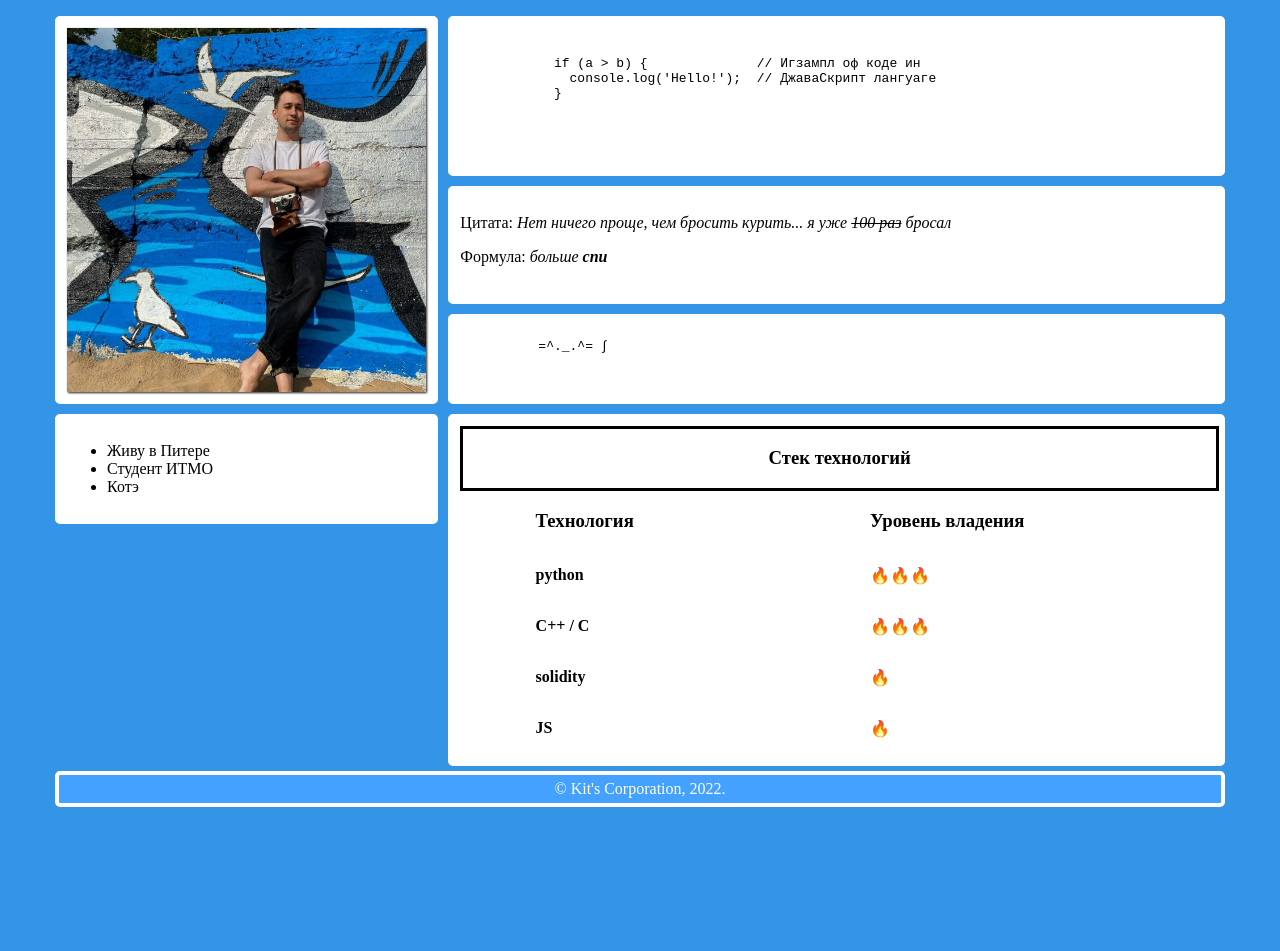
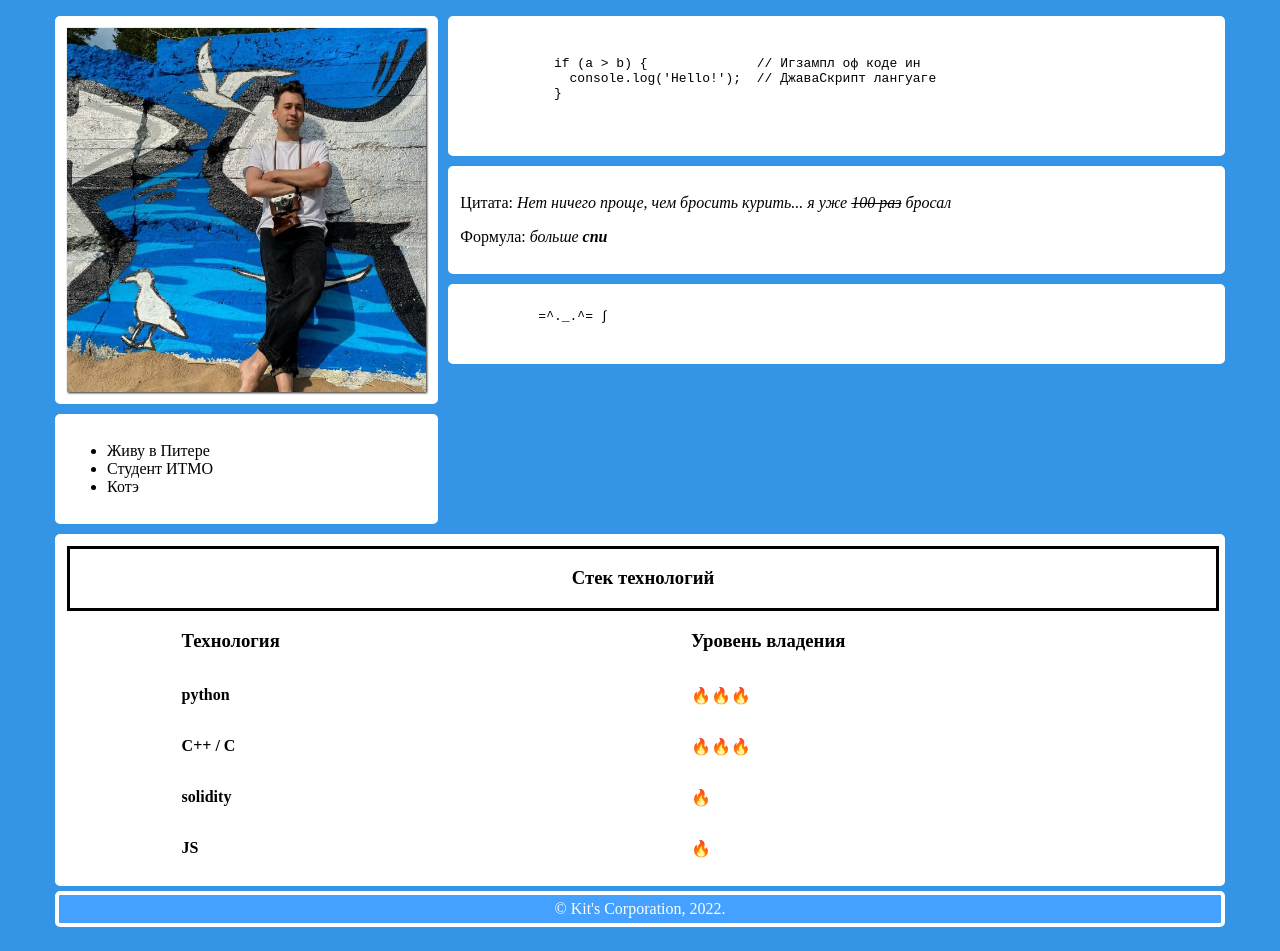
Before and after one commit to kitromanov/web_sem5, a plain HTML site: page index.html in a window 1280 px wide. Shown: the part 95-1046 px from the top of the page. Before the commit the page ends 926 px from the top, so only its background shows below. Drawn offline with Linux system fonts and the light colour scheme.

Commit message:
fix: table

```diff
--- a/styles/index.css
+++ b/styles/index.css
@@ -60,24 +60,24 @@ img {
 }
 
 .table_of_stack_technology {
-  grid-column: 2/4;
-  grid-row: 5;
-  align-self: start;
+  grid-column: 1/4;
+  grid-row: 6;
+  align-items: start;
 }
 
 .code_examples {
   grid-column: 2/4;
-  grid-row: 1/3;
+  grid-row: 1;
 }
 
 .quote_books {
-  grid-row: 3/3;
   grid-column: 2/4;
+  grid-row: 2;
 }
 
 .art_gallery {
   grid-column: 2/4;
-  grid-row: 4/4;
+  grid-row: 3;
 }
 
 .table {
```
